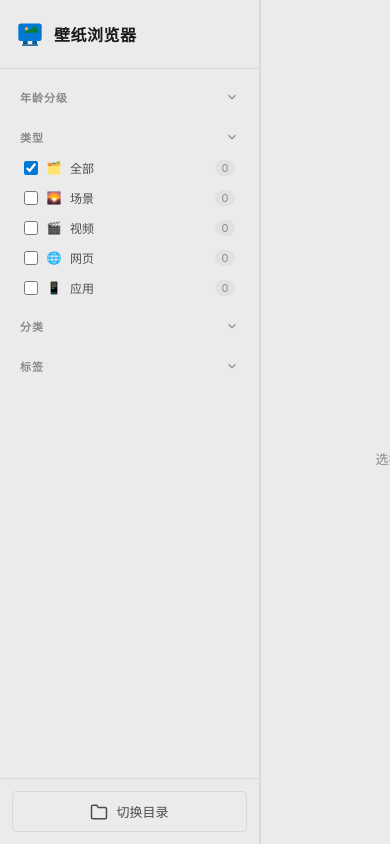
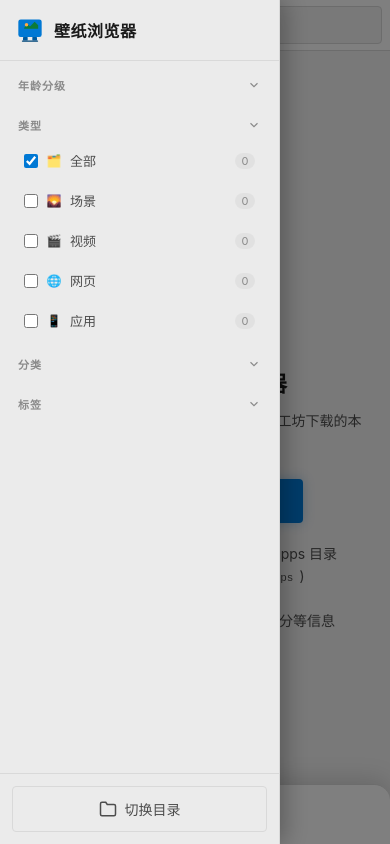
Before and after one commit to q1909568816/wallpaper-browser, a Vue app: page / in a window 390 px wide. Built offline with nearby package versions, Linux system fonts and the light colour scheme.

Commit message:
支持移动端响应式布局：1. 全局样式添加移动端媒体查询；2. 侧边栏移动端改为抽屉式覆盖层；3. 详情面板移动端改为底部抽屉；4. 网格布局自动适配不同屏幕尺寸

```diff
--- a/src/components/DetailPanel.vue
+++ b/src/components/DetailPanel.vue
@@ -897,4 +897,106 @@ function onImageError(e: Event) {
 .file-context-menu {
   min-width: 180px;
 }
+
+/* Mobile Styles */
+@media (max-width: 1024px) {
+  .detail-panel {
+    width: 320px;
+    min-width: 320px;
+  }
+}
+
+@media (max-width: 768px) {
+  .detail-panel {
+    position: fixed;
+    bottom: 0;
+    left: 0;
+    right: 0;
+    width: 100%;
+    min-width: 100%;
+    height: auto;
+    max-height: 60vh;
+    border-left: none;
+    border-top: 1px solid var(--border);
+    border-radius: 16px 16px 0 0;
+    transform: translateY(calc(100% - 60px));
+    transition: transform 0.3s ease;
+    z-index: 900;
+    background: var(--bg-secondary);
+    box-shadow: 0 -4px 24px rgba(0, 0, 0, 0.15);
+  }
+
+  .detail-panel::before {
+    content: '';
+    position: absolute;
+    top: 8px;
+    left: 50%;
+    transform: translateX(-50%);
+    width: 40px;
+    height: 4px;
+    background: var(--border);
+    border-radius: 2px;
+  }
+
+  .detail-panel:hover,
+  .detail-panel:focus-within {
+    transform: translateY(0);
+  }
+
+  .panel-content {
+    padding-top: 20px;
+  }
+
+  .panel-cover {
+    display: none;
+  }
+
+  .panel-info {
+    padding: 16px;
+  }
+
+  .panel-title {
+    font-size: 15px;
+  }
+
+  .panel-stats {
+    gap: 16px;
+  }
+
+  .stat-value {
+    font-size: 18px;
+  }
+
+  .panel-actions {
+    flex-direction: row;
+  }
+
+  .action-btn {
+    flex: 1;
+    padding: 8px;
+    font-size: 12px;
+  }
+
+  .file-section {
+    max-height: 150px;
+    overflow-y: auto;
+  }
+
+  .file-list {
+    max-height: 120px;
+  }
+
+  .empty-panel {
+    padding: 24px;
+  }
+
+  .empty-panel svg {
+    width: 40px;
+    height: 40px;
+  }
+
+  .empty-panel p {
+    font-size: 12px;
+  }
+}
 </style>
--- a/src/components/Sidebar.vue
+++ b/src/components/Sidebar.vue
@@ -1,5 +1,8 @@
 <template>
-  <aside class="sidebar" :class="{ collapsed: collapsed }">
+  <Teleport to="body">
+    <div class="sidebar-overlay" v-if="isMobile && !collapsed" @click="$emit('toggle')"></div>
+  </Teleport>
+  <aside class="sidebar" :class="{ collapsed: collapsed, 'mobile-open': isMobile && !collapsed }">
 
     <div class="sidebar-header" v-show="!collapsed">
       <div class="logo">
@@ -134,7 +137,7 @@
 </template>
 
 <script setup lang="ts">
-import { computed, reactive } from 'vue'
+import { computed, reactive, ref, onMounted, onUnmounted } from 'vue'
 import type { CategoryInfo, WallpaperType } from '../utils/wallpaperScanner'
 import { TYPE_LIST } from '../utils/wallpaperScanner'
 
@@ -157,6 +160,7 @@ const emit = defineEmits<{
   selectTag: [tags: string[]]
   selectContentRating: [ratings: string[]]
   openDirectory: []
+  toggle: []
 }>()
 
 const sections = reactive({
@@ -164,6 +168,21 @@ const sections = reactive({
   categoryCollapsed: false,
   tagCollapsed: false,
   ratingCollapsed: false
+})
+
+const isMobile = ref(false)
+
+function checkMobile() {
+  isMobile.value = window.innerWidth <= 768
+}
+
+onMounted(() => {
+  checkMobile()
+  window.addEventListener('resize', checkMobile)
+})
+
+onUnmounted(() => {
+  window.removeEventListener('resize', checkMobile)
 })
 
 const typeItems = computed(() => {
@@ -457,4 +476,65 @@ function toggleContentRating(name: string) {
   border-color: var(--accent);
   color: var(--accent);
 }
+
+/* Mobile Styles */
+.sidebar-overlay {
+  position: fixed;
+  inset: 0;
+  background: rgba(0, 0, 0, 0.5);
+  z-index: 999;
+  animation: fadeIn 0.2s ease;
+}
+
+@keyframes fadeIn {
+  from { opacity: 0; }
+  to { opacity: 1; }
+}
+
+@media (max-width: 768px) {
+  .sidebar {
+    position: fixed;
+    top: 0;
+    left: 0;
+    width: 280px;
+    min-width: 280px;
+    height: 100vh;
+    z-index: 1000;
+    transform: translateX(-100%);
+    transition: transform 0.3s ease;
+    box-shadow: none;
+  }
+
+  .sidebar.mobile-open {
+    transform: translateX(0);
+    box-shadow: 4px 0 24px rgba(0, 0, 0, 0.3);
+  }
+
+  .sidebar.collapsed {
+    transform: translateX(-100%);
+    width: 280px;
+    min-width: 280px;
+  }
+
+  .sidebar-header {
+    padding: 16px;
+  }
+
+  .sidebar-content {
+    padding: 8px;
+  }
+
+  .filter-item {
+    padding: 10px 12px;
+  }
+
+  .filter-label {
+    font-size: 13px;
+  }
+
+  .btn-open-dir {
+    padding: 12px;
+    font-size: 14px;
+  }
+}
 </style>
--- a/src/style.css
+++ b/src/style.css
@@ -795,3 +795,169 @@ body {
   opacity: 0;
   transform: translateX(-50%) translateY(12px);
 }
+
+/* ========================================
+   Mobile Responsive Styles
+   ======================================== */
+
+/* Tablet (768px - 1024px) */
+@media (max-width: 1024px) {
+  :root {
+    --sidebar-width: 240px;
+  }
+
+  .wallpaper-grid {
+    grid-template-columns: repeat(auto-fill, minmax(160px, 1fr));
+  }
+
+  .top-bar {
+    gap: 8px;
+    padding: 8px;
+  }
+
+  .search-wrapper {
+    max-width: 320px;
+  }
+}
+
+/* Mobile (< 768px) */
+@media (max-width: 768px) {
+  :root {
+    --sidebar-width: 100%;
+  }
+
+  .app {
+    flex-direction: column;
+  }
+
+  .top-bar {
+    flex-wrap: wrap;
+    gap: 8px;
+    padding: 8px 12px;
+  }
+
+  .sidebar-toggle-btn {
+    display: flex;
+  }
+
+  .search-wrapper {
+    flex: 1;
+    max-width: none;
+    order: 1;
+    width: 100%;
+  }
+
+  .search-input {
+    font-size: 16px;
+  }
+
+  .filter-results-btn {
+    display: none;
+  }
+
+  .sort-wrapper {
+    flex-shrink: 1;
+  }
+
+  .sort-btn {
+    font-size: 11px;
+    padding: 6px 8px;
+  }
+
+  .wallpaper-grid {
+    grid-template-columns: repeat(auto-fill, minmax(140px, 1fr));
+    gap: 3px;
+    padding: 3px;
+  }
+
+  .welcome-state {
+    padding: 24px 16px;
+    gap: 12px;
+  }
+
+  .welcome-state h2 {
+    font-size: 22px;
+  }
+
+  .welcome-state > p {
+    font-size: 14px;
+    padding: 0 8px;
+  }
+
+  .btn-primary {
+    padding: 12px 24px;
+    font-size: 14px;
+  }
+
+  .hint {
+    font-size: 11px;
+  }
+
+  .pagination {
+    flex-wrap: wrap;
+    padding: 16px 8px;
+    gap: 4px;
+  }
+
+  .page-btn {
+    min-width: 28px;
+    height: 28px;
+    font-size: 11px;
+  }
+
+  .page-size-selector {
+    width: 100%;
+    justify-content: center;
+    margin-left: 0;
+    margin-top: 8px;
+  }
+
+  .context-menu {
+    min-width: 180px;
+    left: 8px !important;
+    right: 8px !important;
+    max-width: calc(100% - 16px);
+  }
+
+  .copy-toast {
+    left: 16px;
+    right: 16px;
+    transform: none;
+    bottom: 16px;
+    font-size: 12px;
+    padding: 8px 16px;
+  }
+
+  .toast-enter-from {
+    opacity: 0;
+    transform: translateY(12px);
+  }
+
+  .toast-leave-to {
+    opacity: 0;
+    transform: translateY(12px);
+  }
+}
+
+/* Small Mobile (< 480px) */
+@media (max-width: 480px) {
+  .wallpaper-grid {
+    grid-template-columns: repeat(2, 1fr);
+    gap: 2px;
+    padding: 2px;
+  }
+
+  .top-bar {
+    padding: 6px 8px;
+  }
+
+  .sort-btn {
+    padding: 5px 6px;
+    font-size: 10px;
+  }
+
+  .top-refresh-btn {
+    width: 28px;
+    height: 28px;
+  }
+}
```
